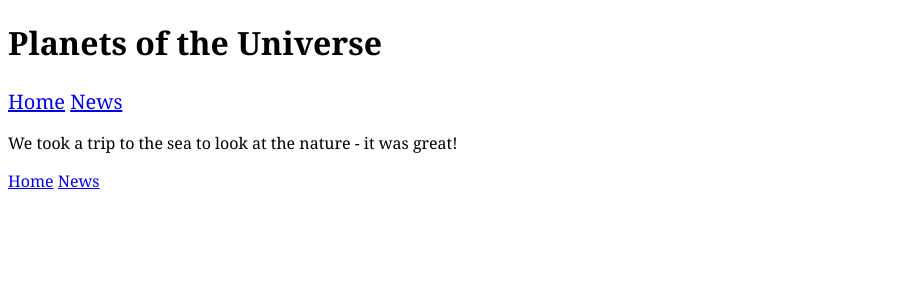
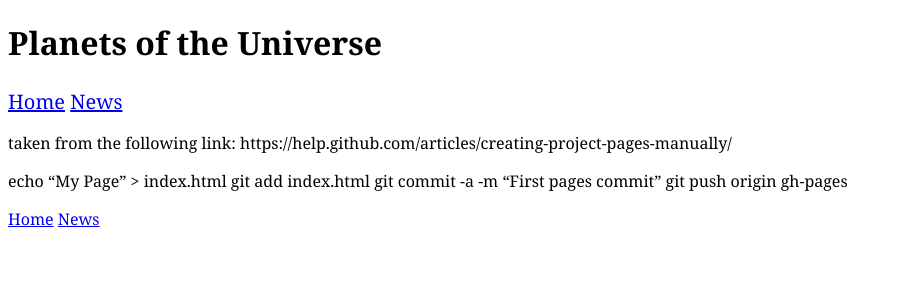
Before and after one commit to tr33man/the-longway, a Jekyll site: the page built from _posts/misc/2015-04-04-the-trip.md, in a window 1280 px wide. Shown: the top 300 px of the page, without its empty margins (0-902 px from the left). Built offline with Jekyll 4.4.1, drawn with Linux system fonts in a browser that asks for light colours.

Commit message:
trying to upload a small tut

```diff
--- a/_posts/misc/2015-04-04-the-trip.md
+++ b/_posts/misc/2015-04-04-the-trip.md
@@ -1,10 +1,15 @@
 ---
 layout: default
-title: A day in the car
-meta: Good driving
+title: Gommitting to github
+meta: Commands to commit to github pages
 source: none
-category: news
+category: tut
 ---
 
+taken from the following link:
+https://help.github.com/articles/creating-project-pages-manually/
 
-We took a trip to the sea to look at the nature - it was great!
+echo "My Page" > index.html
+git add index.html
+git commit -a -m "First pages commit"
+git push origin gh-pages
--- a/news.html
+++ b/news.html
@@ -5,10 +5,10 @@ layout: default
 I will try to make some small tutorials for my self here.
 
 <ul>
-	{% for news in site.categories.news limit:2%}
+	{% for tut in site.categories.tut limit:2%}
 	<li>
-		<a href="" >{{news.title}}</a>
-		<p>{{news.meta}}</p>
+		<a href="" >{{tut.title}}</a>
+		<p>{{tut.meta}}</p>
 	</li>
 	{% endfor %}
 </ul>
```
